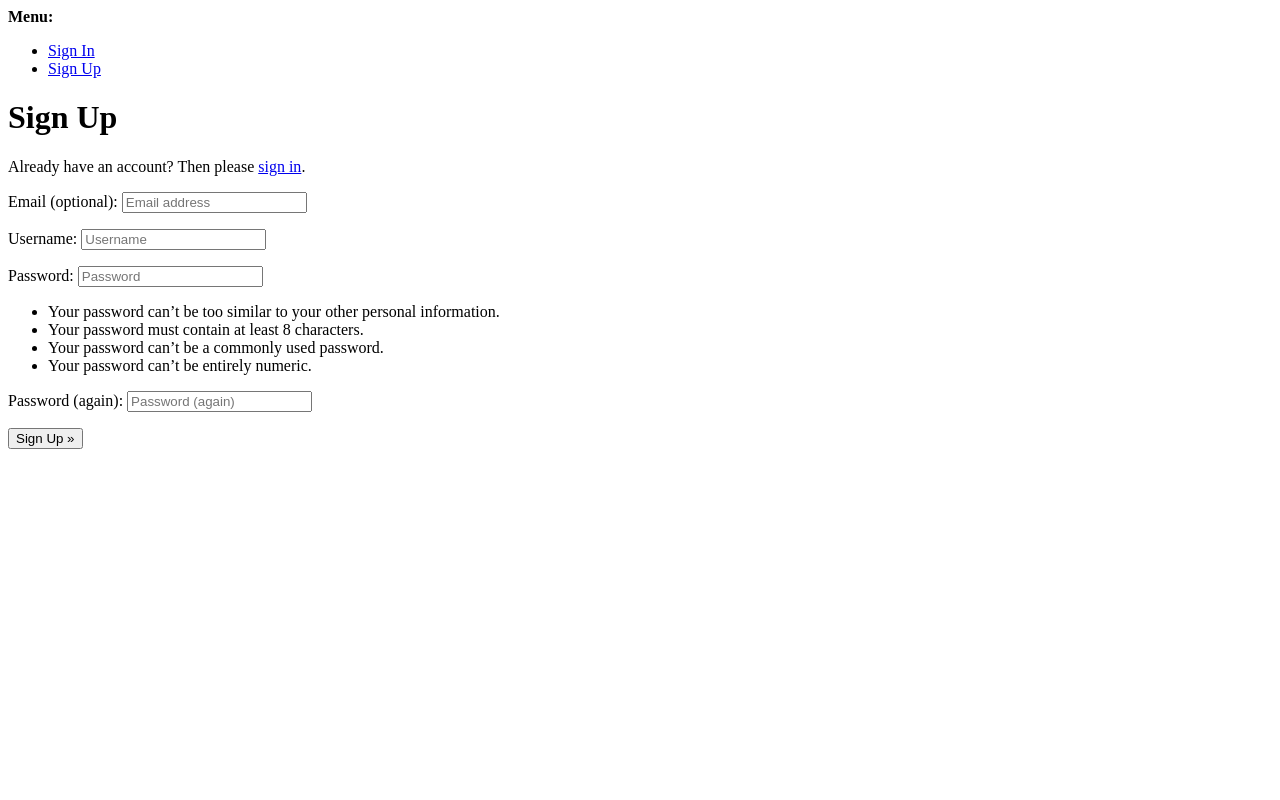
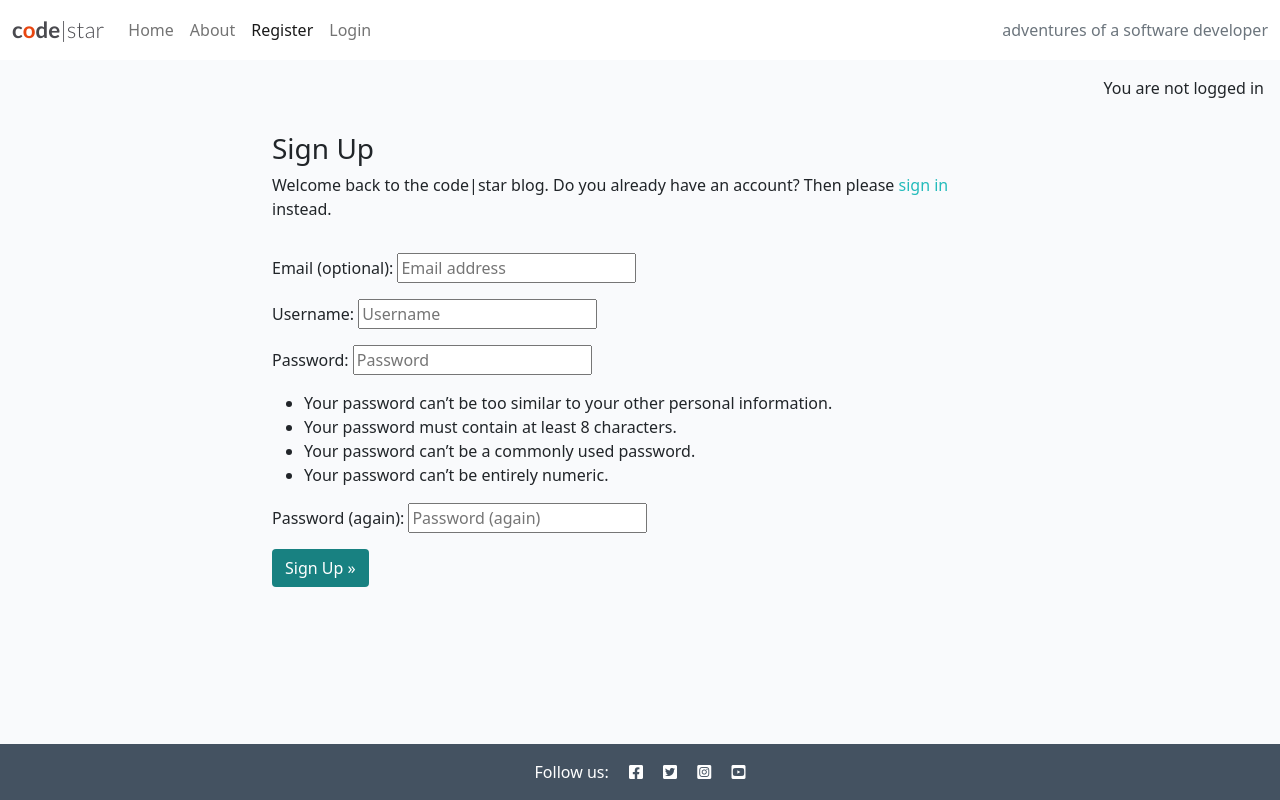
Before and after one commit to Elvisthegreat/django-blog-project, a Django app: page /accounts/signup/ in a window 1280 px wide. Run offline with Django 4.2, Linux system fonts and the light colour scheme.

Commit message:
Styled the user Register page

```diff
--- a/codestar/settings.py
+++ b/codestar/settings.py
@@ -29,7 +29,7 @@ TEMPLATES_DIR = os.path.join(BASE_DIR, 'templates')
 SECRET_KEY = os.environ.get("SECRET_KEY") # my personal secret_key from env.py
 
 # SECURITY WARNING: don't run with debug turned on in production!
-DEBUG = True
+DEBUG = False
 
 ALLOWED_HOSTS = ['8000-elvisthegre-djangoblogp-xz16t2acql1.ws-eu110.gitpod.io','.herokuapp.com'] # Always add this '.herokuapp.com'
 
--- a/templates/account/signup.html
+++ b/templates/account/signup.html
@@ -1,21 +1,32 @@
-{% extends "account/base.html" %}
+{% extends "base.html" %}
 
 {% load i18n %}
 
 {% block head_title %}{% trans "Signup" %}{% endblock head_title %}
 
 {% block content %}
-<h1>{% trans "Sign Up" %}</h1>
+<div class="container">
+  <div class="row">
+    <div class="col-md-8 mt-3 offset-md-2">
+      <h3>{% trans "Sign Up" %}</h3>
 
-<p>{% blocktrans %}Already have an account? Then please <a href="{{ login_url }}">sign in</a>.{% endblocktrans %}</p>
-
+      <p>{% blocktrans %}Welcome back to the code|star blog. Do you already have an account?
+             Then please  <a class="link" href="{{ login_url }}">sign in</a> instead.{% endblocktrans %}
+      </p>
+    </div>
+  </div>
+  <div class="row">
+    <div class="col-md-8 mt-3 offset-md-2">
       <form class="signup" id="signup_form" method="post" action="{% url 'account_signup' %}">
         {% csrf_token %}
         {{ form.as_p }}
         {% if redirect_field_value %}
         <input type="hidden" name="{{ redirect_field_name }}" value="{{ redirect_field_value }}" />
         {% endif %}
-  <button type="submit">{% trans "Sign Up" %} &raquo;</button>
+        <button class="btn btn-signup right" type="submit">{% trans "Sign Up" %} &raquo;</button>
       </form>
+    </div>
+  </div>
+</div>
 
 {% endblock content %}
```
Lines whose indentation alone changed are shown as unchanged.
